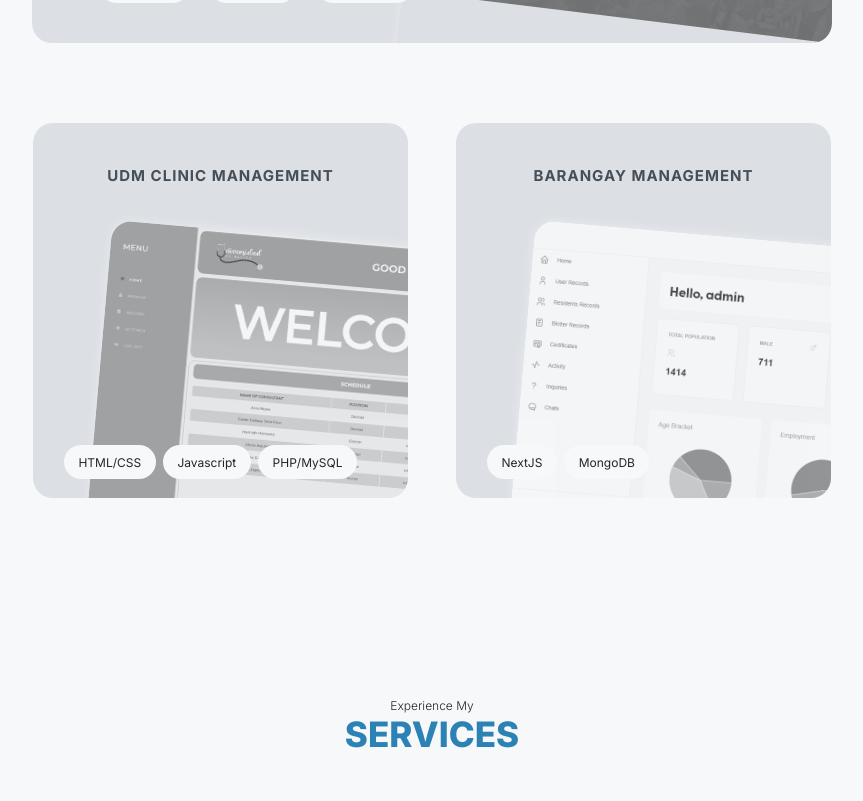
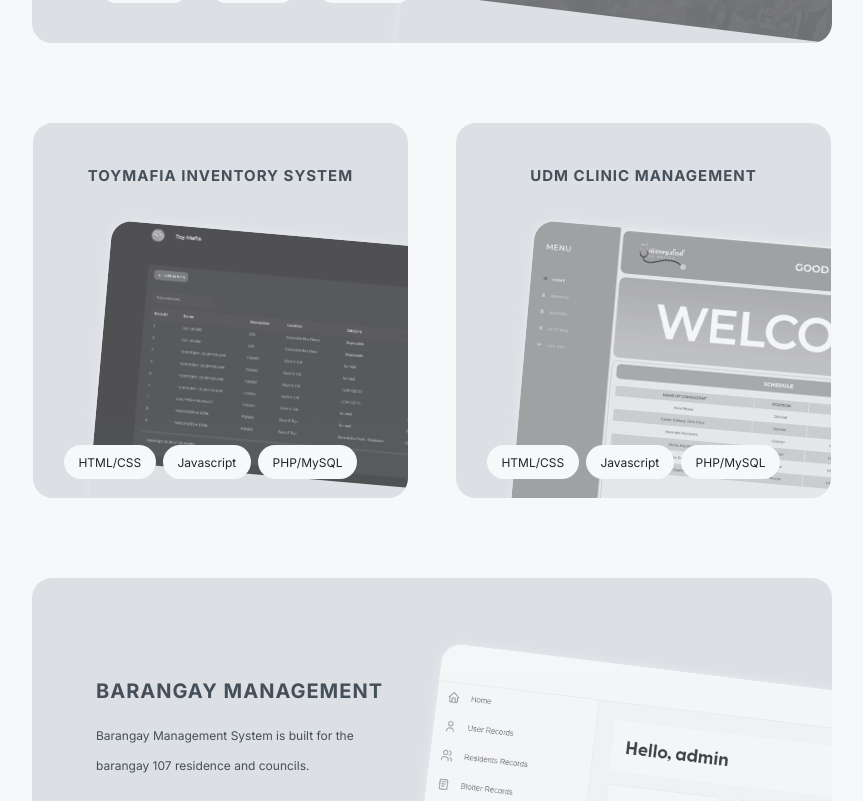
Before and after one commit to y0unique/my-portfolio, a React (Create React App) app: page / in a window 1280 px wide. Shown: the part 1360-2161 px from the top of the page, without its empty margins (208-1071 px from the left). Built offline with nearby package versions, Linux system fonts and the light colour scheme; a web font is replaced by a local one.

Commit message:
css update

```diff
--- a/src/Datas.jsx
+++ b/src/Datas.jsx
@@ -64,6 +64,14 @@ export const data = {
             link: "https://depedmanila.vercel.app/"
         },
         {
+            img: require('./images/toymafia.jpg'),
+            title: 'Toymafia Inventory System',
+            icons: ['HTML/CSS', 'Javascript', 'PHP/MySQL'],
+            info: "Toymafia is a simple inventory management system for Funko Pop collectors.",
+            fscreenImg: require('./images/fsToymafia.jpg'),
+            link: "#"
+        },
+        {
             img: require('./images/clinic.png'),
             title: 'UDM Clinic Management',
             icons: ['HTML/CSS', 'Javascript', 'PHP/MySQL'],
@@ -90,7 +98,6 @@ export const data = {
 
         { icons: <SiBlender />, title:'3D Rendering ' ,percent:'60%'},
         { icons: <DiPhotoshop/>, title:'Photoshop',percent:'78%'},
-        { icons: <SiExpress />, title: 'ExpressJS',percent:'65%'},
      ],
      //Contact
 
```
Also changed, not shown: src/images/fsToymafia.jpg (added), src/images/toymafia.jpg (added).
